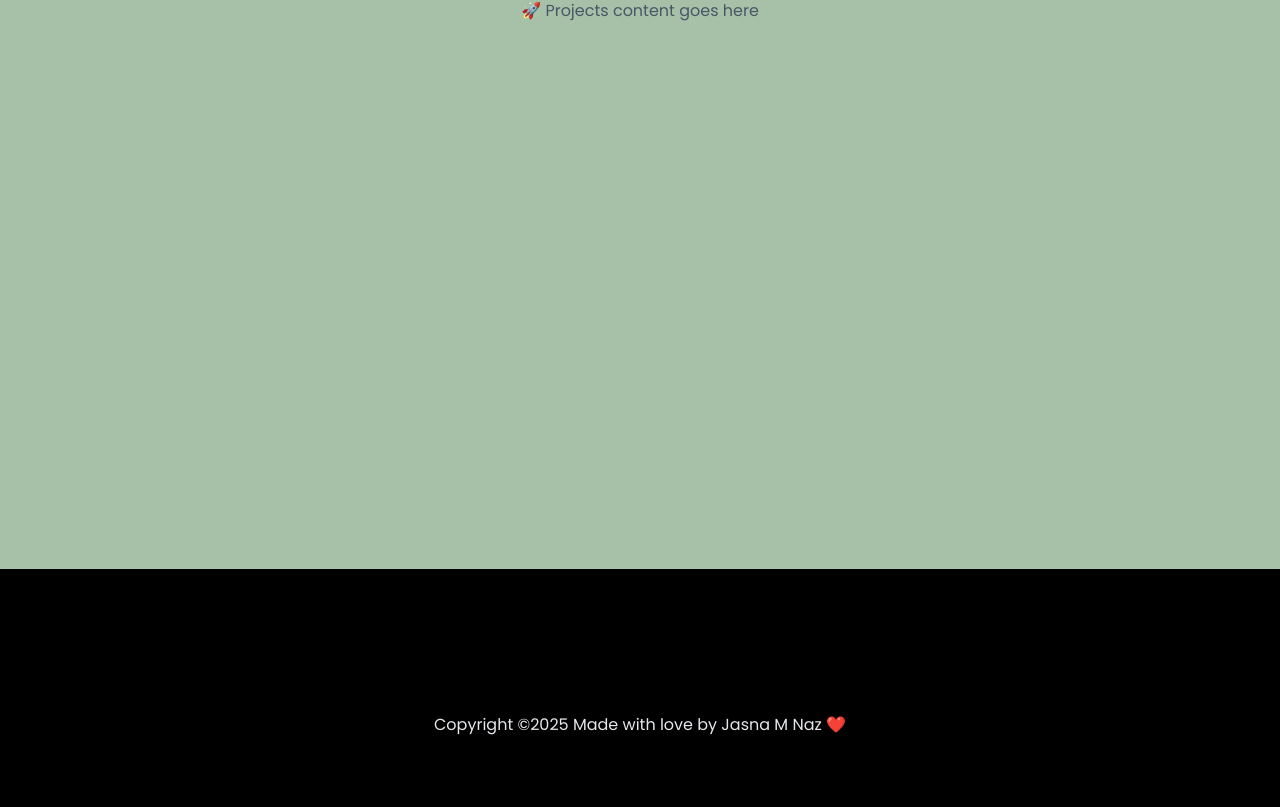
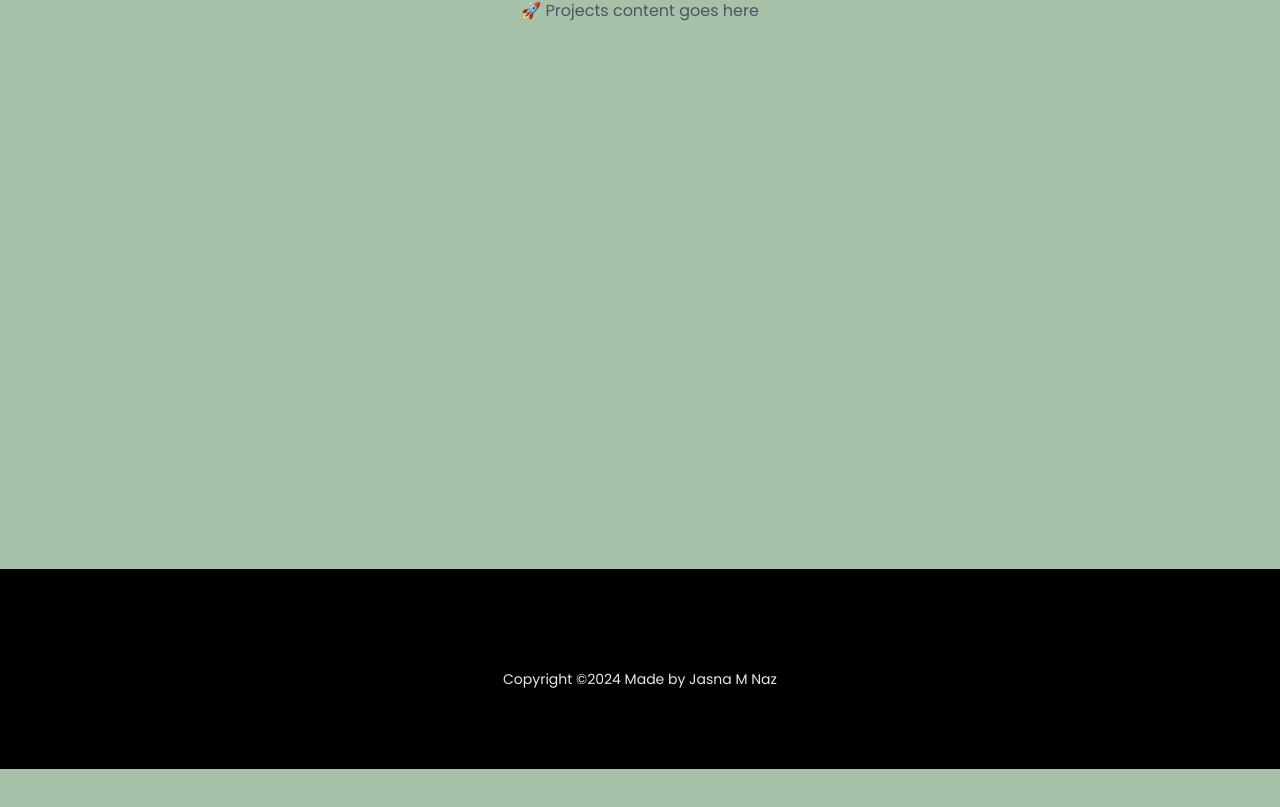
Before and after one commit to jasna18/vue-portfolio-new, a Vue app in the folder portfolio-new/: page / in a window 1280 px wide. Shown: the part 1863-2670 px from the top of the page. After the commit the page ends 2632 px from the top, so only its background shows below. Built offline with nearby package versions, Linux system fonts and the light colour scheme.

Commit message:
modified footer styles

```diff
--- a/portfolio-new/src/components/Page/PageFooter.vue
+++ b/portfolio-new/src/components/Page/PageFooter.vue
@@ -2,7 +2,7 @@
   <div class="bg-black text-white p-4 md:p-20 py-10 md:mb-0 overflow-x-hidden ">
 
       <div>
-        <p class="text-gray-200 text-md text-center mt-16">Copyright ©2025 Made with love by Jasna M Naz ❤️</p>
+        <p class="text-gray-200 text-sm text-center mt-5">Copyright ©2024 Made by Jasna M Naz </p>
       </div>
 
   </div>
```
